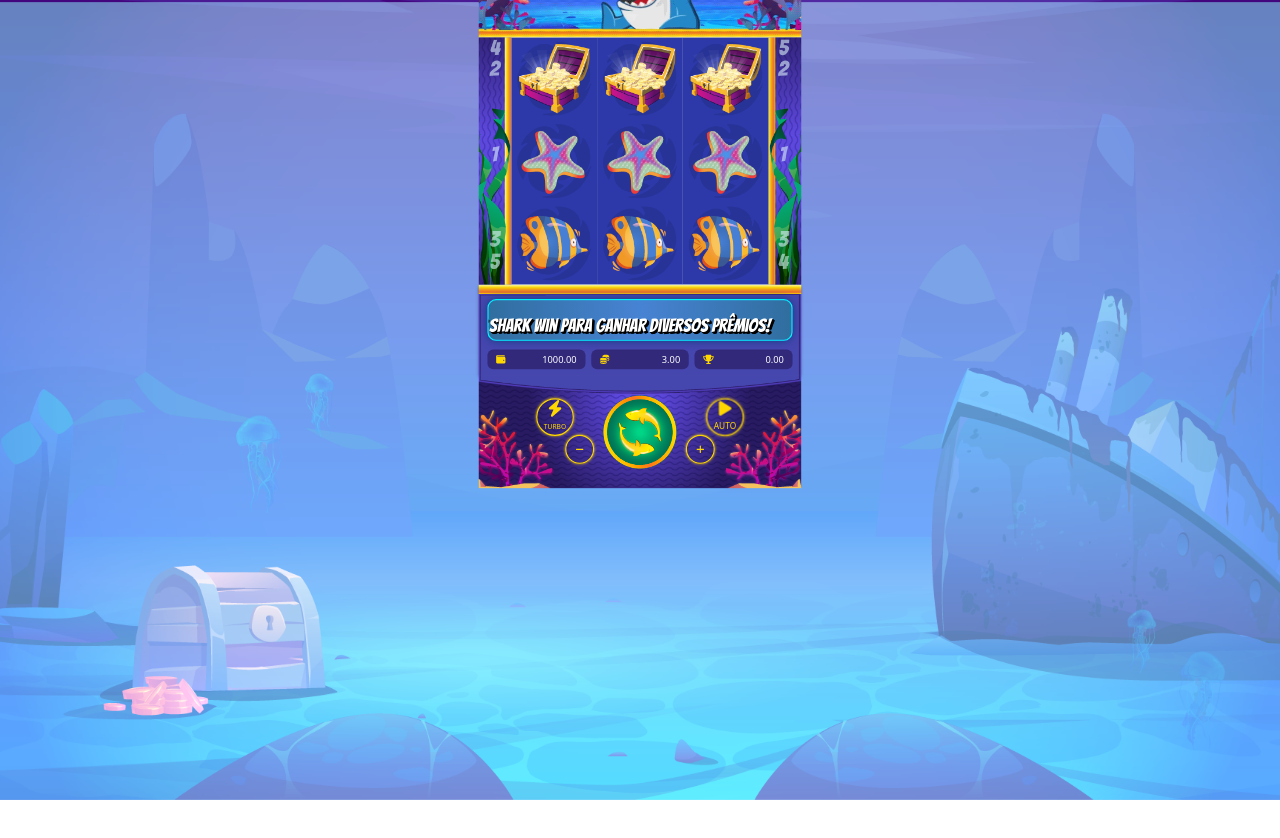
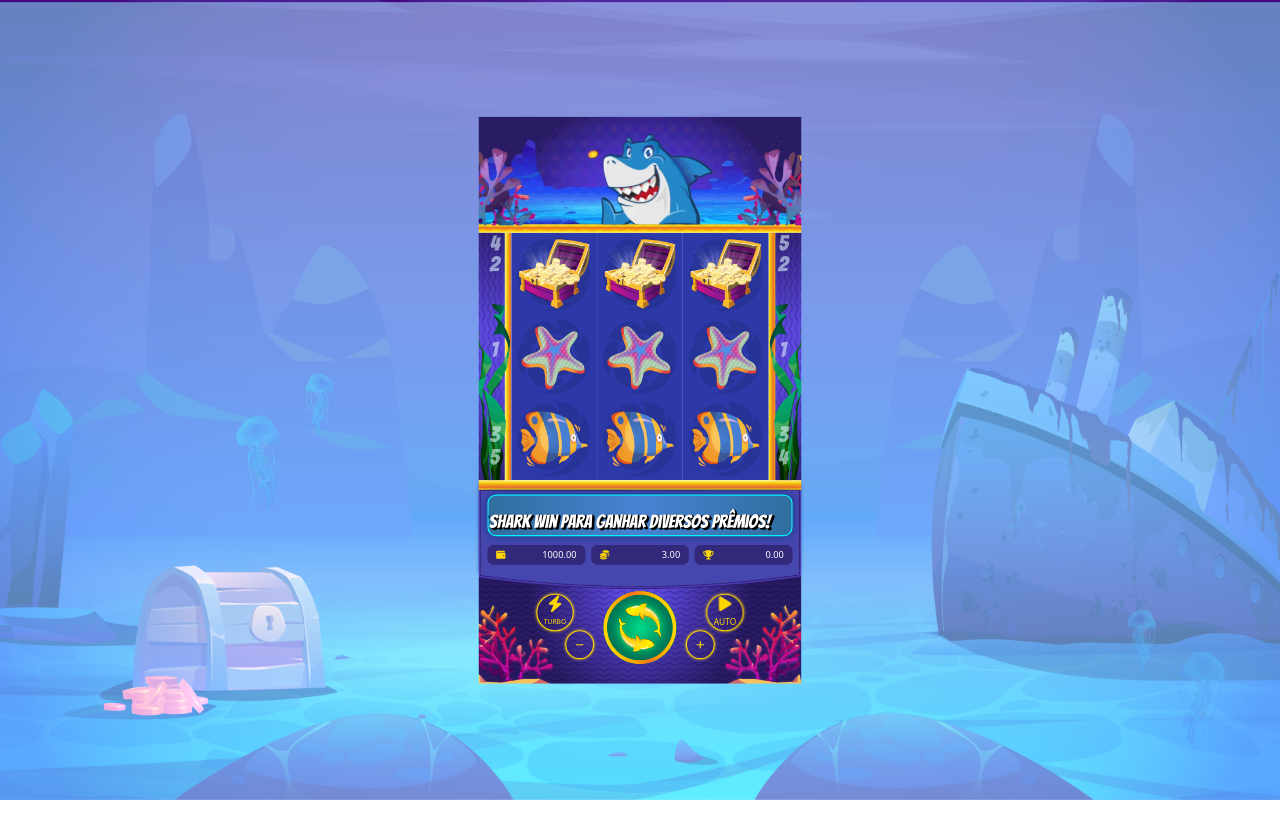
Before and after one commit to roner-rodrigues/shark-win, a React (Create React App) app: page / in a window 1280 px wide. Shown: the top 838 px of the page. After the commit the page ends 800 px from the top, so only its background shows below. Built offline with nearby package versions, Linux system fonts and the light colour scheme.

Commit message:
Removido excesso de margin superior ao definir um tamanho fixo para o height (adicionada exceção no caso do desktop)

```diff
--- a/src/mediaqueries.css
+++ b/src/mediaqueries.css
@@ -1,6 +1,7 @@
 @media screen and (min-device-width: 768px) {
     .container-fluid {
         margin: 10px auto;
+        height: 586.2px;
     }
 
     .parent-container {
```
